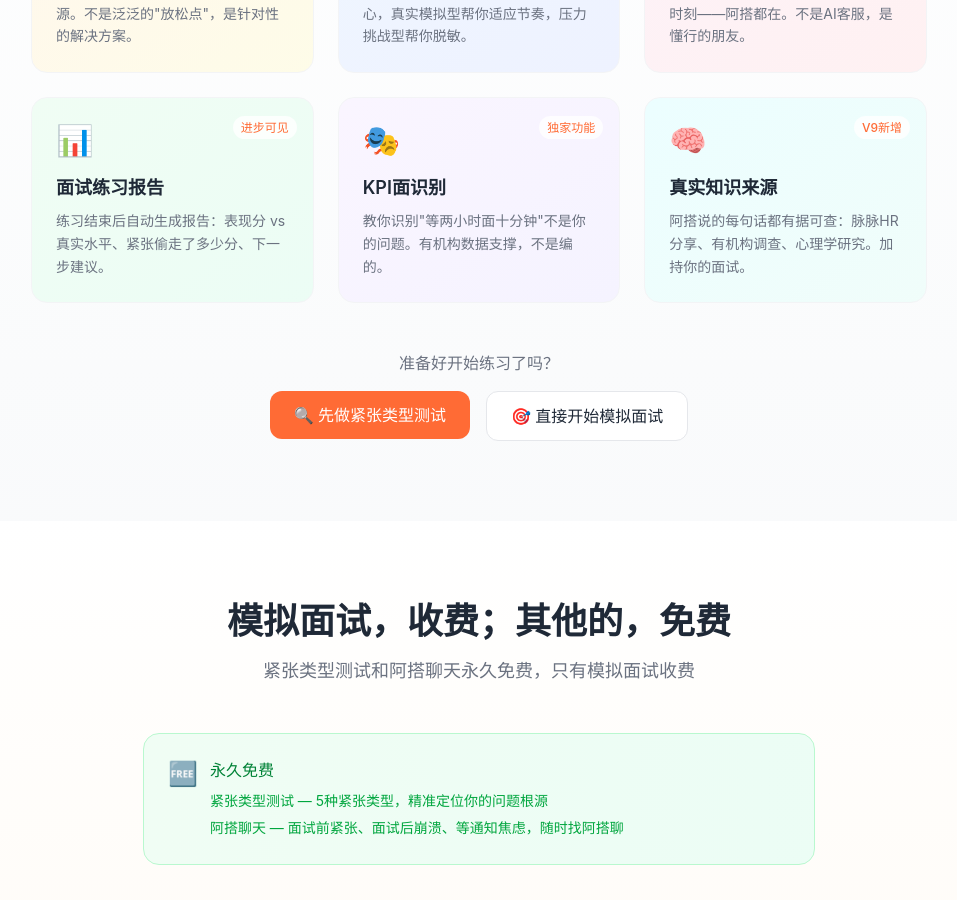
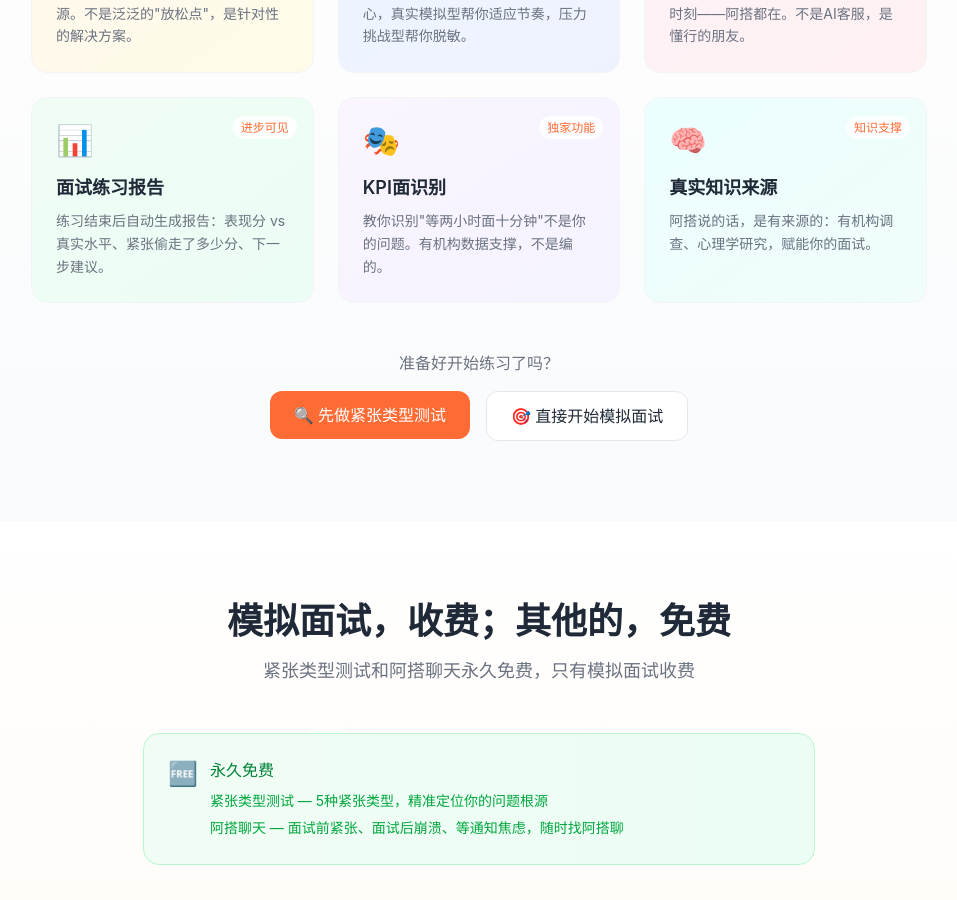
Before and after one commit to seller-mind/mianshidazi, a Next.js app: page / in a window 1280 px wide. Shown: the part 3105-4005 px from the top of the page, without its empty margins (161-1118 px from the left). Built offline with nearby package versions, Linux system fonts and the light colour scheme.

Commit message:
卡片文案调整：V9新增→知识支撑、删脉脉、改句号逗号、加持→赋能

```diff
--- a/src/components/landing/ProductShowcaseSection.tsx
+++ b/src/components/landing/ProductShowcaseSection.tsx
@@ -43,9 +43,9 @@ export function ProductShowcaseSection() {
     {
       emoji: '🧠',
       title: '真实知识来源',
-      description: '阿搭说的每句话都有据可查：脉脉HR分享、有机构调查、心理学研究。加持你的面试。',
+      description: '阿搭说的话，是有来源的：有机构调查、心理学研究，赋能你的面试。',
       color: 'from-cyan-50 to-teal-50 dark:from-cyan-900/20 dark:to-teal-900/20',
-      tag: 'V9新增',
+      tag: '知识支撑',
     },
   ];
 
```
